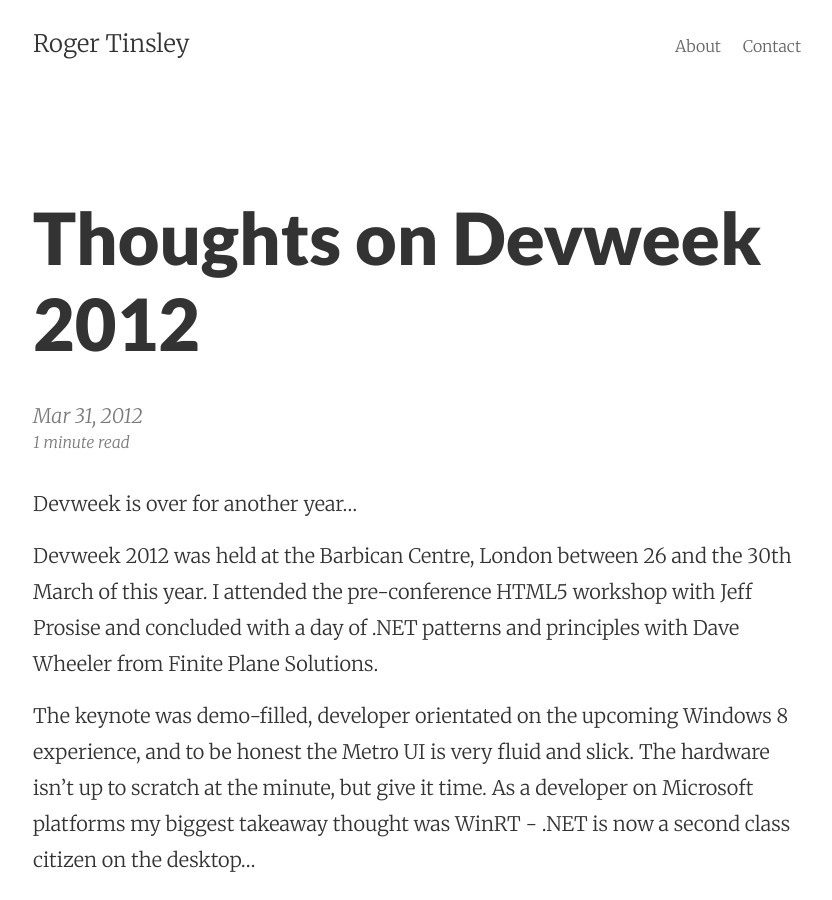
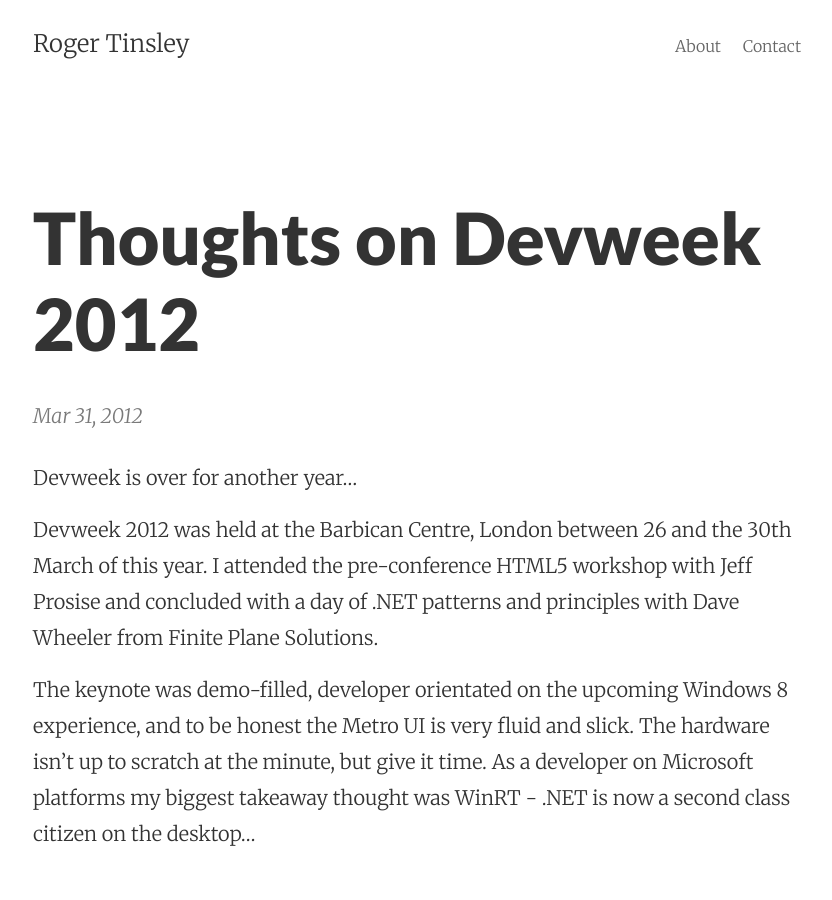
Before and after one commit to rogertinsley/rogertinsley.github.io, a Jekyll site: the page built from _posts/2012-03-31-thoughts-on-devweek-2012.markdown, in a window 1280 px wide and 900 px high. Shown: the whole window, without its empty margins (223-1055 px from the left). Built offline with Jekyll 4.4.1, drawn with Linux system fonts in a browser that asks for light colours; comment, search, counter and statistics services are not loaded.

Commit message:
Removing read minutes

```diff
--- a/_layouts/post.html
+++ b/_layouts/post.html
@@ -3,9 +3,6 @@
 ---
 
 {% assign minutes = content | number_of_words | divided_by: 180 %}
-{% if minutes == 0 %}
-{% assign minutes = 1 %}
-{% endif %}
 
 <div class="post-header mb2">
   <h1>{{ page.title }}</h1>
@@ -13,13 +10,6 @@
   {% if page.update_date %}
     <span class="post-meta">Updated: {{ page.update_date | date: "%b %-d, %Y" }}</span><br>
   {% endif %}
-  <span class="post-meta small">
-  {% if page.minutes %}
-    {{ page.minutes }} minute read
-  {% else %}
-    {{ minutes }} minute read
-  {% endif %}
-  </span>
 </div>
 
 <article class="post-content">
```
